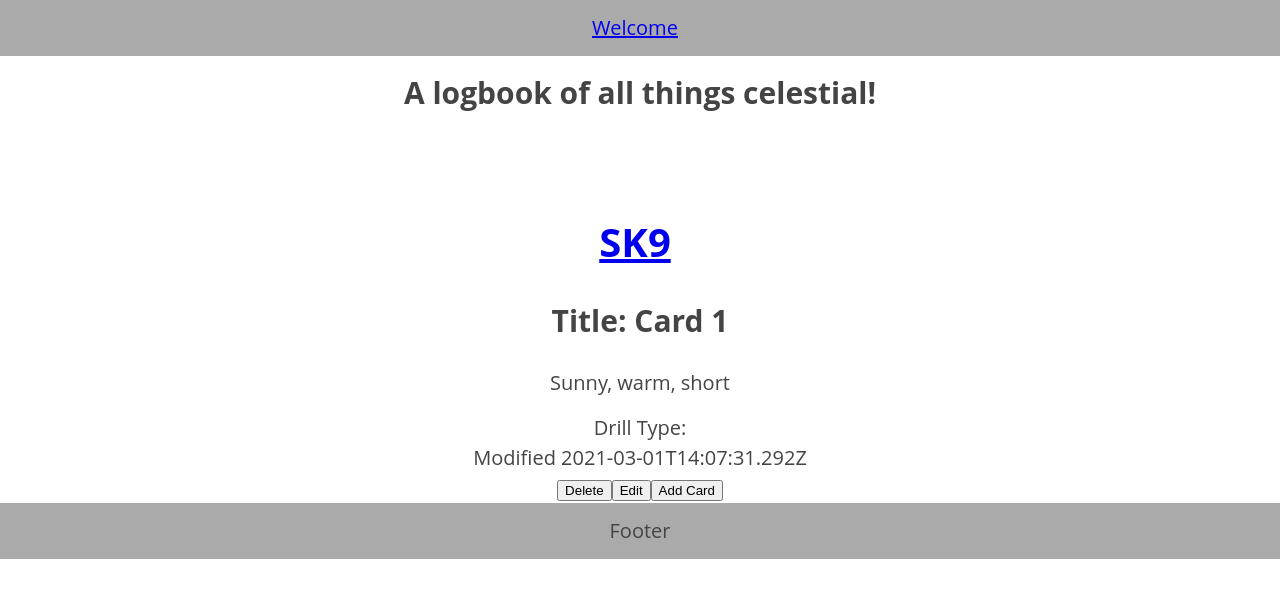
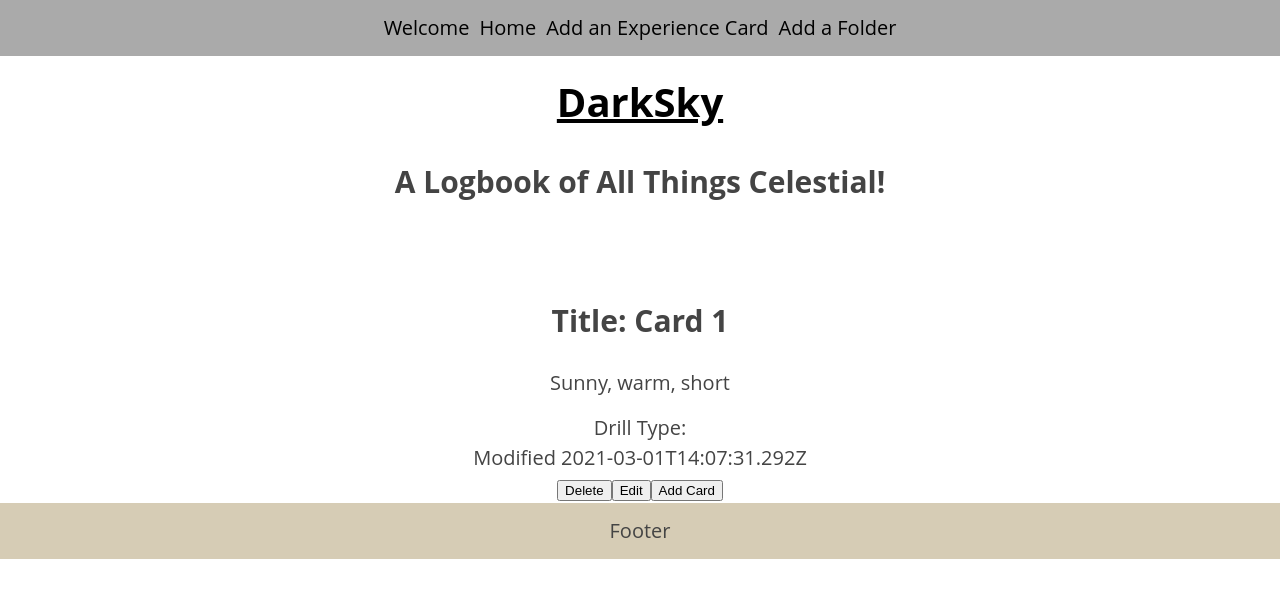
Before and after one commit to KevDev90/DarkSkyFinder-Client, a React (Create React App) app: page /card/1 in a window 1280 px wide. Shown: the top 598 px of the page. Built offline with nearby package versions, Linux system fonts and the light colour scheme.

Commit message:
Adds nav styling and changes links

```diff
--- a/src/AddCard/AddCard.js
+++ b/src/AddCard/AddCard.js
@@ -1,6 +1,4 @@
 import React, { Component } from "react";
-import { Link } from "react-router-dom";
-import { fakeCards } from "../FolderCards/fakeCards";
 import { fakeFolders } from "../App/fakeFolders";
 import ApiContext from "../ApiContext";
 
@@ -18,29 +16,11 @@ export class AddCard extends Component {
     }
   }
 
-//   fetch(`${fakeCards}`, {
-//     // .then(res => {
-//     //   if (!res.ok)
-//     //     return res.json().then(e => Promise.reject(e))
-//     //   return res.json()
-//     // })
-//   })
-//     .then(newCard => {
-//       fakeCards.push(newCard)
-//     })
-//     .catch(error => {
-//       console.error({ error })
-//     })
-
-
   render() {
     return (
       <div>
-        <h1>
-          <Link to="/user/:id">DarkSky</Link>{" "}
-        </h1>
         <header>
-          <h1>Add an Experience Card</h1>
+          <h2>Add an Experience Card</h2>
         </header>
         <form id="new-card">
           <section className="form-section overview-section">
--- a/src/AddFolder/AddFolder.js
+++ b/src/AddFolder/AddFolder.js
@@ -1,12 +1,11 @@
 import React, { Component } from 'react'
+import { Link } from "react-router-dom";
 
 export class AddFolder extends Component {
   render() {
     return (
       <div>
-        <h1>
-          <Link to="/user/:id">DarkSky</Link>{" "}
-        </h1>
+        <h2>Add a Folder</h2>
         <form id="new-folder">
           <section className="form-folder overview-section">
           <label htmlFor="folder-title">Folder Title</label>
--- a/src/App/App.css
+++ b/src/App/App.css
@@ -15,7 +15,7 @@ body {
 nav,
 footer {
   padding: 1% 0;
-  background-color: #aaa;
+  background-color: rgb(214, 204, 181);
 }
 
 nav {
--- a/src/App/App.js
+++ b/src/App/App.js
@@ -16,7 +16,7 @@ class App extends Component {
     this.state = {
       cards: [],
       folders: [],
-      loggedIn: false
+      loggedIn: true,
     };
   }
 
@@ -41,6 +41,13 @@ class App extends Component {
   }
 
   renderMainRoutes() {
+    if (this.state.loggedIn === false) {
+      return (
+        ["/", "/landing"].map((path) => (
+          <Route exact key={path} path={path} component={LandingPage} />
+        ))
+      )
+    }
     return (
       <>
         {["/", "/landing"].map((path) => (
@@ -70,7 +77,10 @@ class App extends Component {
             <NavMain/>
           </nav>
           <header className="App_header">
-            <h2>A logbook of all things celestial!</h2>
+            <h1>
+            <Link to="/landing">DarkSky</Link>{" "}
+            </h1>
+            <h2>A Logbook of All Things Celestial!</h2>
           </header>
           <main className="App_main">{this.renderMainRoutes()}</main>
           <footer className="content-info">Footer</footer>
--- a/src/CardDetail/CardDetail.js
+++ b/src/CardDetail/CardDetail.js
@@ -1,29 +1,32 @@
 import React, { Component } from "react";
-import { Link } from "react-router-dom";
+import { Link, withRouter } from "react-router-dom";
 import { fakeCards } from "../FolderCards/fakeCards";
 
 class CardDetail extends Component {
+
+  handleAddClick = () => {
+    this.props.history.push('/add-card')
+  }
+
+handleEditClick = () => {
+    this.props.history.push('/edit-card')
+  }
+
   render() {
     const id = this.props.match.params.cardId;
     const specificCardArray = fakeCards.filter(
         (card) => card.id === parseInt(id)
       );
+    const specificCard = specificCardArray.length > 0 ? specificCardArray[0] : {}
       if (specificCardArray.length > 0) {
         return (
           <main role="main">
-            <h1>
-              <Link to="/user/:id">SK9</Link>{" "}
-            </h1>
-            {console.log(
-              "this is the specific card in the render:",
-              specificCardArray[0]
-            )}
-            <h2 className="Card__title">Title: {specificCardArray[0].title}</h2>
-            <p>{specificCardArray[0].details}</p>
-            <p>Drill Type: {specificCardArray[0].drill_type}</p>
+            <h2 className="Card__title">Title: {specificCard.title}</h2>
+            <p>{specificCard.details}</p>
+            <p>Drill Type: {specificCard.drill_type}</p>
             <div className="Card__dates">
               <div className="Card__dates-modified">
-                Modified <span className="Date">{specificCardArray[0].modified}</span>
+                Modified <span className="Date">{specificCard.modified}</span>
               </div>
             </div>
             <button
@@ -36,15 +39,14 @@ class CardDetail extends Component {
             <button
               className="Card__edit"
               type="button"
-              onClick={() => console.log("card edit clicked")}
+              onClick={() => this.handleEditClick()}
             >
               Edit
             </button>
             <button
-              path="/add-card"
               className="Card__add"
               type="button"
-              onClick={() => console.log("card add clicked")}
+              onClick={() => this.handleAddClick()}
             >
               Add Card
             </button>
@@ -60,4 +62,4 @@ class CardDetail extends Component {
   }
 }
 
-export default CardDetail;
+export default withRouter(CardDetail);
--- a/src/FolderCards/FolderCards.css
+++ b/src/FolderCards/FolderCards.css
@@ -0,0 +1,4 @@
+.card-list {
+    list-style: none;
+    padding-right: 38px;
+}
--- a/src/FolderCards/FolderCards.js
+++ b/src/FolderCards/FolderCards.js
@@ -2,23 +2,17 @@ import React, { Component } from 'react'
 import { Link } from 'react-router-dom'
 import CardDetail from '../CardDetail/CardDetail'
 import { fakeCards } from './fakeCards'
+import "./FolderCards.css";
 
 export class FolderCards extends Component {
     render() {
         return (
           <div>
-            <h1>
-              <Link to="/user/:id">DarkSky</Link>{" "}
-            </h1>
-            <ul>
+            <h2>Check out your Cards from {this.props.location.query.title}</h2>
+            <ul className="card-list">
               {fakeCards.map((card) => (
                 <li key={card.id}>
-                <Link
-                to={`/card/${card.id}`}
-                render={(rprops) => <CardDetail {...rprops} />}
-              >
-                {card.title}
-              </Link>
+                  <Link to={`/card/${card.id}`}>{card.title}</Link>
             </li>
             ))}
             </ul>
--- a/src/LandingPage/LandingPage.js
+++ b/src/LandingPage/LandingPage.js
@@ -1,15 +1,15 @@
 import React, { Component } from "react";
-import { Link } from "react-router-dom";
+// import { Link } from "react-router-dom";
 import LoginPage from "../LoginPage/LoginPage";
 import ApiContext from "../ApiContext"
-import UserProfile from "../UserProfile/UserProfile";
+// import UserProfile from "../UserProfile/UserProfile";
 
 export class LandingPage extends Component {
     static contextType = ApiContext;
 
   loginForm() {
     if (this.context.loggedIn === false) {
-      return <LoginForm />
+      return <LoginPage />
   }
   return null
 }
@@ -17,9 +17,6 @@ export class LandingPage extends Component {
   render() {
     return (
       <div>
-      <h1>
-          <Link to="/">DarkSky</Link>{" "}
-        </h1>
         <section>
           <header>
             <h3>“The nitrogen in our DNA, the calcium in our teeth, the iron in our blood, the carbon in our apple pies were made in
--- a/src/NavMain/NavMain.css
+++ b/src/NavMain/NavMain.css
@@ -8,6 +8,28 @@
     z-index: 10;
   }
 
-  a {
-    margin-right: 10px;
-  }
+.text-link {
+  margin-left: 5px;
+  margin-right: 5px;
+  text-decoration: none;
+}
+
+/* unvisited link */
+a:link {
+  color: black;
+}
+
+/* visited link */
+a:visited {
+  color: black;
+}
+
+/* mouse over link */
+a:hover {
+  color: blue;
+}
+
+/* selected link */
+a:active {
+  color: blue;
+}
--- a/src/NavMain/NavMain.js
+++ b/src/NavMain/NavMain.js
@@ -11,9 +11,9 @@ export class NavMain extends Component {
     if (this.context.loggedIn) {
       return (
         <>
-          <Link to="/user/:userId">Home</Link>
-          <Link to="/add-card">Add an Experience Card</Link>
-          <Link to="/add-folder">Add a Folder</Link>
+          <Link className='text-link' to="/user/:userId">Home</Link>
+          <Link className='text-link' to="/add-card">Add an Experience Card</Link>
+          <Link className='text-link' to="/add-folder">Add a Folder</Link>
         </>
       );
     }
@@ -21,7 +21,7 @@ export class NavMain extends Component {
     render() {
         return (
             <div className="main-nav-links">
-                <Link to="/">Welcome</Link>
+                <Link className='text-link' to="/">Welcome</Link>
                 {this.renderLoggedInLinks()}
             </div>
         )
--- a/src/UserProfile/UserProfile.js
+++ b/src/UserProfile/UserProfile.js
@@ -10,12 +10,16 @@ render() {
       <Link to="/user/:id">DarkSky</Link>{" "}
     </h1>
     <header role="banner">
-      <h1>Check out your Folders</h1>
+      <h2>Check out your Folders</h2>
     </header>
     {fakeFolders.map((folder) => {
           return (
             <li key={folder.id}>
-              <Link to={`/folder/${folder.id}`}>{folder.title}</Link>
+            <Link to={{
+                pathname: `/folder/${folder.id}`,
+                query:{title: `${folder.title}`}
+              }}>{folder.title}</Link>
+              {/* <Link to={`/folder/${folder.id}`}>{folder.title}</Link> */}
             </li>
           );
         })}
```
